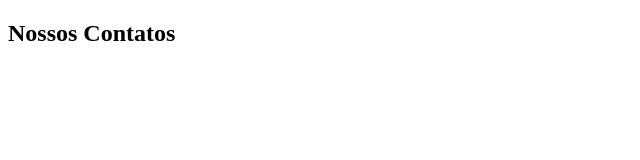
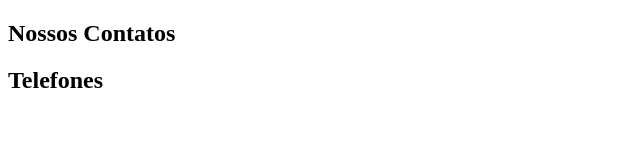
Before and after one commit to acnetofrc/projetoGit-v2, a plain HTML site: page contato.html in a window 1280 px wide. Shown: the whole page, without its empty margins (0-640 px from the left). Drawn offline with Linux system fonts and the light colour scheme.

Commit message:
commit contatos

```diff
--- a/contato.html
+++ b/contato.html
@@ -9,5 +9,10 @@
 <body>
     <h2>Nossos Contatos</h2>
 
+    <div>
+        <h2>Telefones</h2>
+
+    </div>
+
 </body>
 </html>
```
